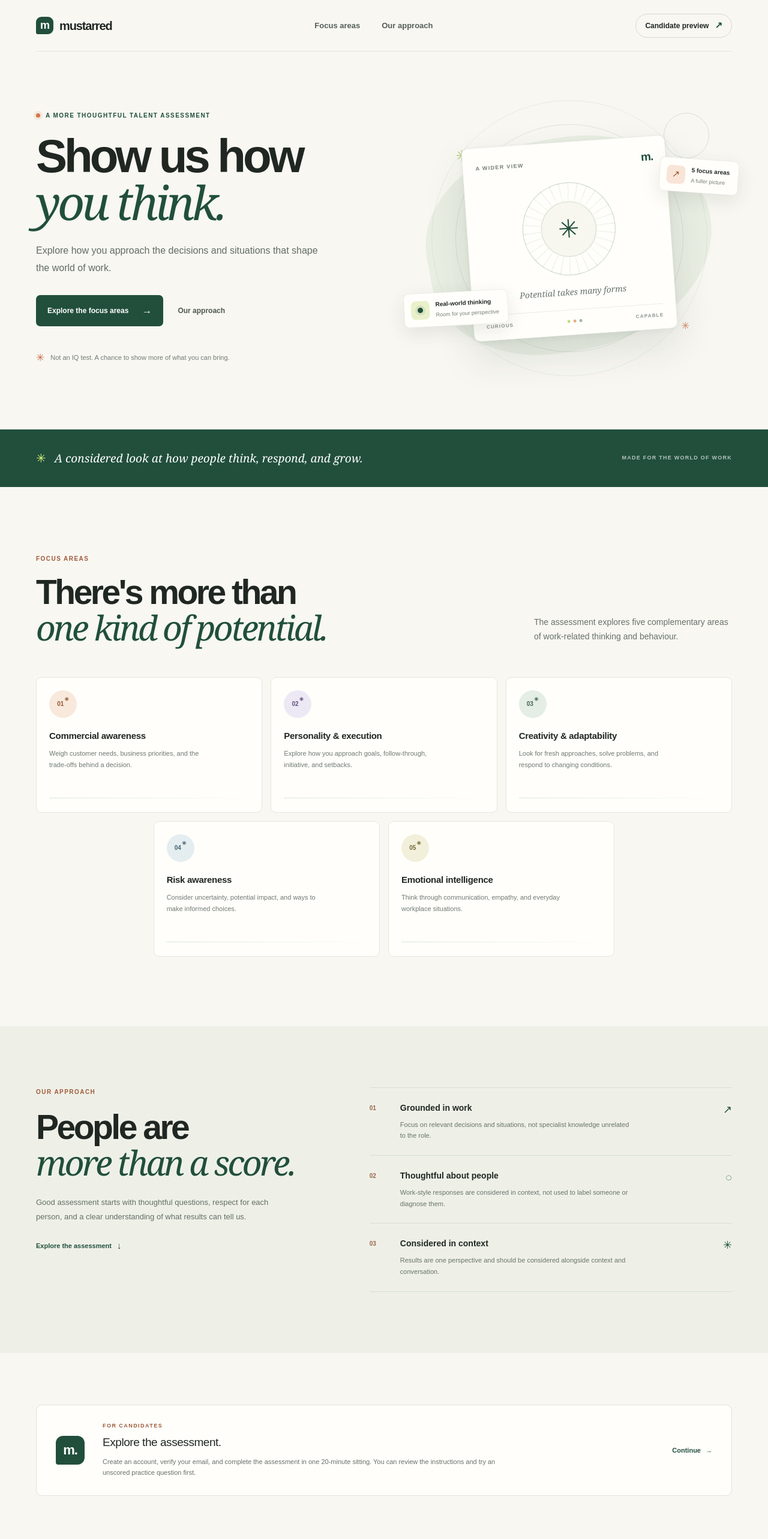
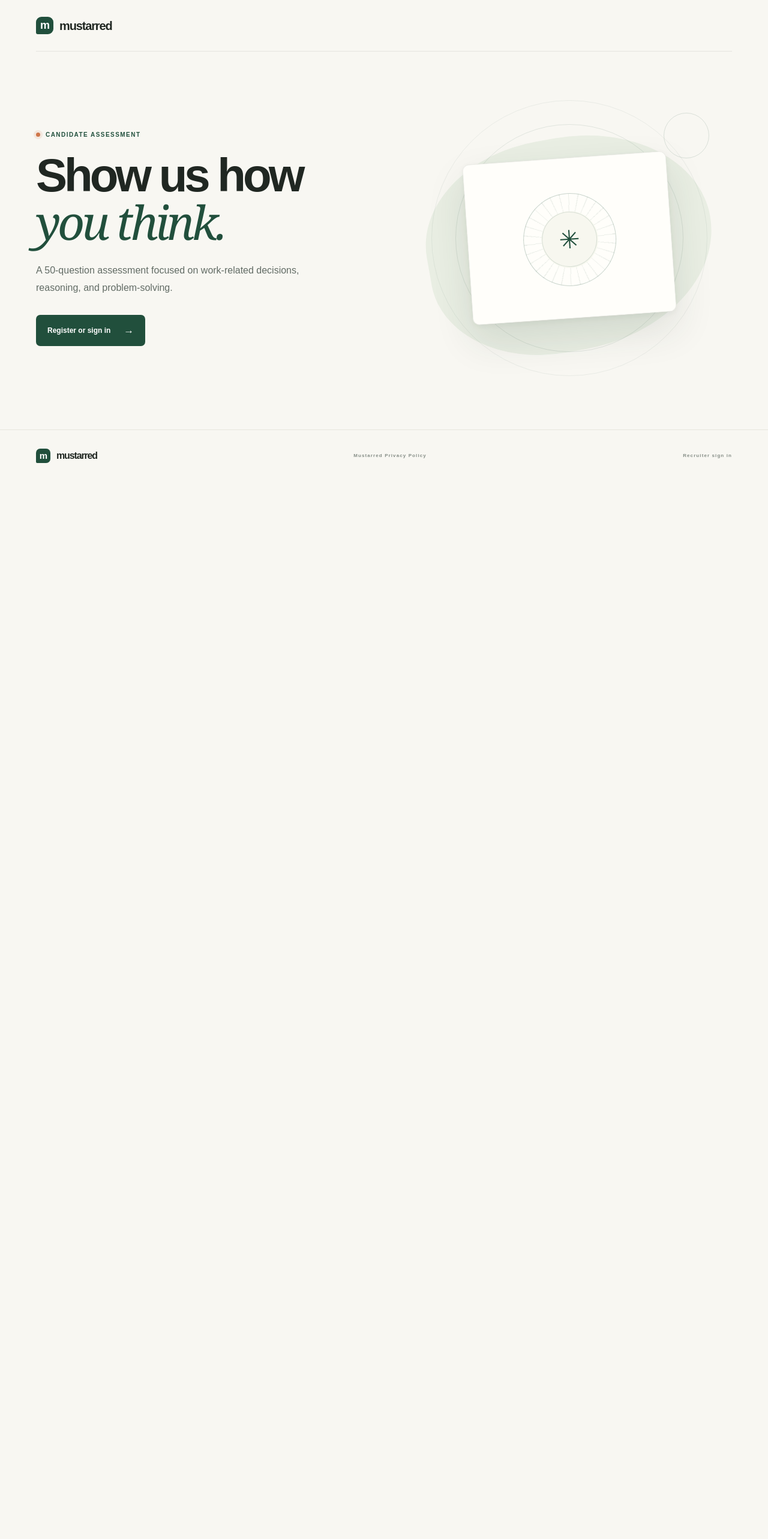
Before and after one commit to SeNaTu24/mustarred-iq-test, a Next.js app: page / in a window 1280 px wide. Shown: the top 2566 px of the page at 60% size. After the commit the page ends 803 px from the top, so only its background shows below. Built offline with nearby package versions, Linux system fonts and the light colour scheme.

Commit message:
Simplify landing page and update candidate privacy copy

```diff
--- a/app/page.tsx
+++ b/app/page.tsx
@@ -1,41 +1,3 @@
-const focusAreas = [
-  {
-    number: "01",
-    title: "Commercial awareness",
-    description:
-      "Weigh customer needs, business priorities, and the trade-offs behind a decision.",
-    tone: "peach",
-  },
-  {
-    number: "02",
-    title: "Personality & execution",
-    description:
-      "Explore how you approach goals, follow-through, initiative, and setbacks.",
-    tone: "lavender",
-  },
-  {
-    number: "03",
-    title: "Creativity & adaptability",
-    description:
-      "Look for fresh approaches, solve problems, and respond to changing conditions.",
-    tone: "mint",
-  },
-  {
-    number: "04",
-    title: "Risk awareness",
-    description:
-      "Consider uncertainty, potential impact, and ways to make informed choices.",
-    tone: "blue",
-  },
-  {
-    number: "05",
-    title: "Emotional intelligence",
-    description:
-      "Think through communication, empathy, and everyday workplace situations.",
-    tone: "yellow",
-  },
-];
-
 export default function Home() {
   return (
     <>
@@ -50,15 +12,6 @@ export default function Home() {
           </span>
           <span>mustarred</span>
         </a>
-
-        <nav className="main-nav" aria-label="Main navigation">
-          <a href="#focus-areas">Focus areas</a>
-          <a href="#approach">Our approach</a>
-        </nav>
-
-        <a className="header-link" href="#preview-note">
-          Candidate preview <span aria-hidden="true">↗</span>
-        </a>
       </header>
 
       <main id="main-content">
@@ -66,7 +19,7 @@ export default function Home() {
           <div className="hero-copy">
             <p className="eyebrow">
               <span className="eyebrow-dot" aria-hidden="true" />
-              A more thoughtful talent assessment
+              Candidate assessment
             </p>
             <h1>
               Show us how
@@ -74,210 +27,31 @@ export default function Home() {
               <span>you think.</span>
             </h1>
             <p className="hero-description">
-              Explore how you approach the decisions and situations that shape
-              the world of work.
+              A 50-question assessment focused on work-related decisions,
+              reasoning, and problem-solving.
             </p>
             <div className="hero-actions">
-              <a className="button button-primary" href="#focus-areas">
-                Explore the focus areas
+              <a className="button button-primary" href="/start">
+                Register or sign in
                 <span className="button-arrow" aria-hidden="true">
                   →
                 </span>
               </a>
-              <a className="text-link" href="#approach">
-                Our approach
-              </a>
-            </div>
-            <div className="hero-footnote">
-              <span className="footnote-mark" aria-hidden="true">
-                ✳
-              </span>
-              <p>
-                Not an IQ test. A chance to show more of what you can bring.
-              </p>
             </div>
           </div>
 
-          <div className="hero-art" aria-label="Five areas of work potential">
-            <div className="art-orbit orbit-one" aria-hidden="true" />
-            <div className="art-orbit orbit-two" aria-hidden="true" />
-            <span className="art-spark spark-one" aria-hidden="true">
-              ✳
-            </span>
-            <span className="art-spark spark-two" aria-hidden="true">
-              ✳
-            </span>
+          <div className="hero-art" aria-hidden="true">
+            <div className="art-orbit orbit-one" />
+            <div className="art-orbit orbit-two" />
             <div className="art-card">
-              <div className="art-card-top">
-                <span className="art-label">A wider view</span>
-                <span className="art-card-mark" aria-hidden="true">
-                  m.
-                </span>
-              </div>
               <div className="art-center">
-                <div className="art-ring" aria-hidden="true">
+                <div className="art-ring">
                   <div className="art-ring-inner">
                     <span className="art-ring-star">✳</span>
                   </div>
                 </div>
-                <span className="art-caption">Potential takes many forms</span>
-              </div>
-              <div className="art-card-bottom">
-                <span>CURIOUS</span>
-                <span className="art-bottom-dots" aria-hidden="true">
-                  <i />
-                  <i />
-                  <i />
-                </span>
-                <span>CAPABLE</span>
               </div>
             </div>
-            <div className="floating-note note-top">
-              <span className="note-icon note-icon-peach" aria-hidden="true">
-                ↗
-              </span>
-              <span>
-                <strong>5 focus areas</strong>
-                <small>A fuller picture</small>
-              </span>
-            </div>
-            <div className="floating-note note-bottom">
-              <span className="note-icon note-icon-lime" aria-hidden="true">
-                <span />
-              </span>
-              <span>
-                <strong>Real-world thinking</strong>
-                <small>Room for your perspective</small>
-              </span>
-            </div>
-          </div>
-        </section>
-
-        <section className="intro-band" aria-label="Assessment overview">
-          <div className="section-shell intro-band-inner">
-            <p>
-              <span className="intro-star" aria-hidden="true">
-                ✳
-              </span>
-              A considered look at how people think, respond, and grow.
-            </p>
-            <span className="intro-side-note">MADE FOR THE WORLD OF WORK</span>
-          </div>
-        </section>
-
-        <section className="focus-section section-shell" id="focus-areas">
-          <div className="section-heading">
-            <div>
-              <p className="eyebrow section-eyebrow">Focus areas</p>
-              <h2>
-                There&apos;s more than
-                <br />
-                <span>one kind of potential.</span>
-              </h2>
-            </div>
-            <p className="section-description">
-              The assessment explores five complementary areas of
-              work-related thinking and behaviour.
-            </p>
-          </div>
-
-          <div className="focus-grid">
-            {focusAreas.map((area) => (
-              <article className="focus-card" key={area.number}>
-                <div className={`focus-number ${area.tone}`}>
-                  <span>{area.number}</span>
-                  <span className="focus-number-star" aria-hidden="true">
-                    ✳
-                  </span>
-                </div>
-                <h3>{area.title}</h3>
-                <p>{area.description}</p>
-                <span className="card-line" aria-hidden="true" />
-              </article>
-            ))}
-          </div>
-        </section>
-
-        <section className="approach-section" id="approach">
-          <div className="section-shell approach-grid">
-            <div className="approach-heading">
-              <p className="eyebrow approach-eyebrow">Our approach</p>
-              <h2>
-                People are
-                <br />
-                <span>more than a score.</span>
-              </h2>
-              <p>
-                Good assessment starts with thoughtful questions, respect for
-                each person, and a clear understanding of what results can tell
-                us.
-              </p>
-              <a className="approach-link" href="#preview-note">
-                Explore the assessment <span aria-hidden="true">↓</span>
-              </a>
-            </div>
-
-            <div className="principles-list">
-              <article className="principle">
-                <span className="principle-number">01</span>
-                <div>
-                  <h3>Grounded in work</h3>
-                  <p>
-                    Focus on relevant decisions and situations, not specialist
-                    knowledge unrelated to the role.
-                  </p>
-                </div>
-                <span className="principle-symbol" aria-hidden="true">
-                  ↗
-                </span>
-              </article>
-              <article className="principle">
-                <span className="principle-number">02</span>
-                <div>
-                  <h3>Thoughtful about people</h3>
-                  <p>
-                    Work-style responses are considered in context, not used to
-                    label someone or diagnose them.
-                  </p>
-                </div>
-                <span className="principle-symbol" aria-hidden="true">
-                  ◌
-                </span>
-              </article>
-              <article className="principle">
-                <span className="principle-number">03</span>
-                <div>
-                  <h3>Considered in context</h3>
-                  <p>
-                    Results are one perspective and should be considered
-                    alongside context and conversation.
-                  </p>
-                </div>
-                <span className="principle-symbol" aria-hidden="true">
-                  ✳
-                </span>
-              </article>
-            </div>
-          </div>
-        </section>
-
-        <section className="preview-section section-shell" id="preview-note">
-          <div className="preview-panel">
-            <div className="preview-icon" aria-hidden="true">
-              <span>m.</span>
-            </div>
-            <div className="preview-copy">
-              <p className="eyebrow preview-eyebrow">For candidates</p>
-              <h2>Explore the assessment.</h2>
-              <p>
-                Create an account, verify your email, and complete the
-                assessment in one 20-minute sitting. You can review the
-                instructions and try an unscored practice question first.
-              </p>
-            </div>
-            <a className="preview-top-link" href="/start">
-              Continue <span aria-hidden="true">→</span>
-            </a>
           </div>
         </section>
       </main>
@@ -290,11 +64,17 @@ export default function Home() {
             </span>
             <span>mustarred</span>
           </a>
-          <p>Thoughtful assessments. Human potential.</p>
+          <a
+            className="footer-year"
+            href="https://www.mustarred.com/privacy-policy"
+            rel="noopener noreferrer"
+            target="_blank"
+          >
+            Mustarred Privacy Policy
+          </a>
           <a className="footer-year" href="/recruiter/sign-in">
             Recruiter sign in
           </a>
-          <span className="footer-year">TALENT ASSESSMENT</span>
         </div>
       </footer>
     </>
--- a/app/start/candidate-welcome-form.tsx
+++ b/app/start/candidate-welcome-form.tsx
@@ -342,9 +342,7 @@ export function CandidateWelcomeForm() {
               <h3 id="privacy-heading">Important before registering</h3>
             </div>
             <p>
-              We use your email to create your account and link your name after
-              verification. Beginning the assessment creates your one attempt
-              and starts the 20-minute timer.
+              We use your email, name and any information provided during this assessment only for the purpose of reviewing your responses. You will receive any necessary feedback from us via the email you initially provided to us.
             </p>
           </aside>
         )}
@@ -353,10 +351,21 @@ export function CandidateWelcomeForm() {
           <label className="privacy-check">
             <input name="privacyAcknowledged" required type="checkbox" />
             <span>
-              I understand my details will be sent to Supabase to create my
-              account.
+              I understand my details will be shared with Supabase for the purpose of authenticating my details. Mustarred will delete these details from Supabase within 1 week after completion of the assessments.
             </span>
           </label>
+        )}
+        {!isSignInMode && (
+          <p>
+            <a
+              className="text-link"
+              href="https://www.mustarred.com/privacy-policy"
+              rel="noopener noreferrer"
+              target="_blank"
+            >
+              Mustarred Privacy Policy
+            </a>
+          </p>
         )}
 
         {formFeedback && (
```
